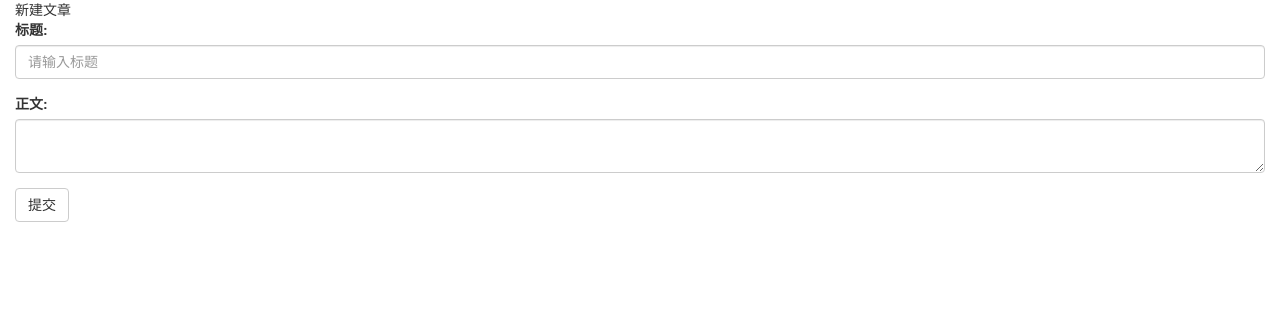
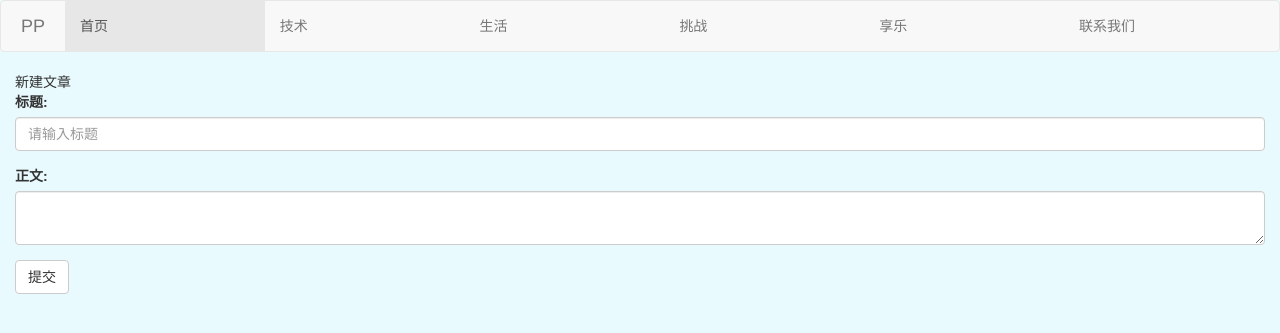
Before and after one commit to legenove/py_Blog, a Django app: page /contents/articles/new in a window 1280 px wide. Shown: the top 333 px of the page. Run offline with Django 3.2, Linux system fonts and the light colour scheme; some libraries are stand-ins or nearby versions.

Commit message:
add top-nav

```diff
--- /dev/null
+++ b/contents/static/css/template_1.css
@@ -0,0 +1,14 @@
+body{background-color: #E9FAFF;}
+/*顶部导航*/
+.navbar-default {
+  background-color: #f8f8f8;
+  border-color: #e7e7e7;
+}
+@media screen and (min-width:768px){
+#top-navbar-holder{padding-left:0;padding-right: 0;}
+#top-navbar-header{width:5%;text-align: center;}
+#top-navbar-collapse{width:95%;float: left;padding-left: 0;}
+#top-navbar-items{width:100%;}
+#top-navbar-items li{width:16.666%;}
+#top-navbar-holder .navbar-brand{margin-left:0;padding-left:0;padding-right:0;width:100%;:text-align:center;}
+}
--- a/contents/templates/articles/base.html
+++ /dev/null
@@ -1 +0,0 @@
-{% extends 'boostrap_base.html' %}
--- a/contents/templates/articles/list_articles.html
+++ b/contents/templates/articles/list.html
@@ -1,4 +1,4 @@
-{% extends 'articles/base.html' %}
+{% extends 'base.html' %}
 {% block title %}
     我的博客列表
 {% endblock %}
--- a/contents/templates/articles/new.html
+++ b/contents/templates/articles/new.html
@@ -1,4 +1,4 @@
-{% extends 'articles/base.html' %}
+{% extends 'base.html' %}
 {% block content %}
     <div class="header">
         {% if article.id %}编辑{% else %}新建{% endif %}文章
--- /dev/null
+++ b/contents/templates/base.html
@@ -0,0 +1,44 @@
+{% extends 'boostrap_base.html' %}
+{% block page_meta %}
+<meta name="keywords" content="Passionate, Play more">
+<meta name="description" content="憨沛沛和阳酱的个人博客">
+<meta http-equiv="Cache-Control" content="no-siteapp">
+<meta http-equiv="Cache-Control" content="no-transform">
+{% endblock %}
+{% block top_nav %}
+<nav class="navbar navbar-default">
+    <div class="container-fluid" id="top-navbar-holder">
+        <div class="navbar-header" id="top-navbar-header">
+            <button type="button" class="navbar-toggle collapsed" data-toggle="collapse"
+                    data-target="#top-navbar-collapse" aria-expanded="false">
+                <span class="sr-only">pp</span>
+                <span class="icon-bar"></span>
+                <span class="icon-bar"></span>
+                <span class="icon-bar"></span>
+            </button>
+            <a class="navbar-brand" href="#">PP</a>
+        </div>
+        <div class="collapse navbar-collapse" id="top-navbar-collapse">
+            <ul class="nav navbar-nav" id="top-navbar-items">
+                <li class="active"><a href="#">首页<span class="sr-only">(当前页)</span></a></li>
+                <li><a href="#">技术</a></li>
+                <li><a href="#">生活</a></li>
+                <li><a href="#">挑战</a></li>
+                <li><a href="#">享乐</a></li>
+                <li><a href="#">联系我们</a></li>
+            </ul>
+            <!--form class="navbar-form navbar-left" role="search">
+                <div class="form-group">
+                    <input type="text" class="form-control" placeholder="Search">
+                </div>
+                <button type="submit" class="btn btn-default">Submit</button>
+            </form-->
+            <!--ul class="nav navbar-nav navbar-right" id="top-navbar-tail">
+                <li><a href="#">联系我们</a></li>
+            </ul-->
+        </div>
+    </div>
+</nav>
+{% endblock %}
+{% block footer %}
+{% endblock %}
--- a/contents/views/articles.py
+++ b/contents/views/articles.py
@@ -11,7 +11,7 @@ from contents.models import Article
 
 def list_articles(request):
     articles = Article.objects.all().order_by('-id')
-    return render(request, "articles/list_articles.html", {'articles': articles})
+    return render(request, "articles/list.html", {'articles': articles})
     # return render(request, "articles/article_1.html", {'articles': articles})
 
 
--- a/templates/boostrap_base.html
+++ b/templates/boostrap_base.html
@@ -5,11 +5,15 @@
     <meta charset="utf-8">
     <meta http-equiv="X-UA-Compatible" content="IE=edge">
     <meta name="viewport" content="width=device-width, initial-scale=1">
+    {% block page_meta %}
+    {% endblock %}
     <title>
     {% block page_title %}
     {% endblock %}
     </title>
     <link href="{% static "bootstrap/css/bootstrap.css" %}" rel="stylesheet">
+    <link href="{% static "css/base.css" %}" rel="stylesheet">
+    <link href="{% static "css/template_1.css" %}" rel="stylesheet">
     {% block page_header %}
     {% endblock %}
 </head>
```
Also changed, not shown: contents/templates/articles/new_article.html (deleted, +0 -13 lines), contents/templates/index.html (added, +7 -0 lines), contents/static/css/base.css (added).
